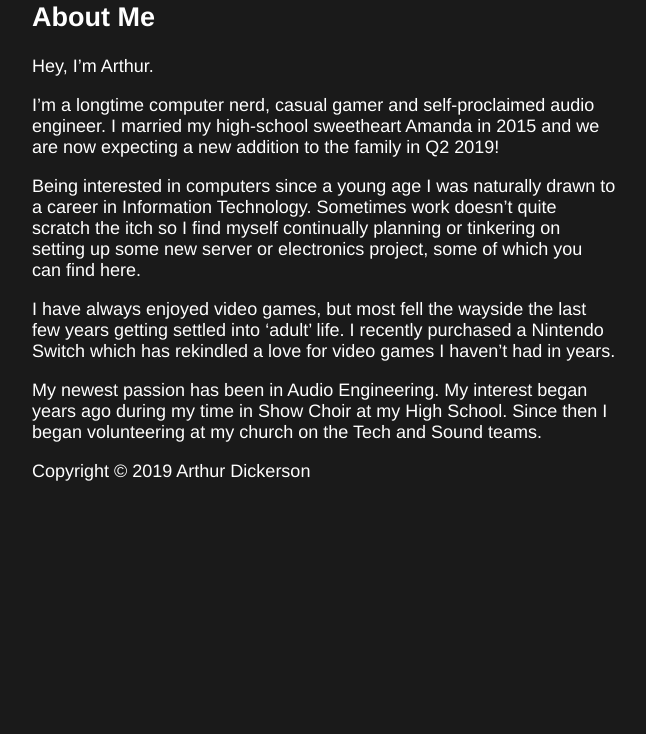
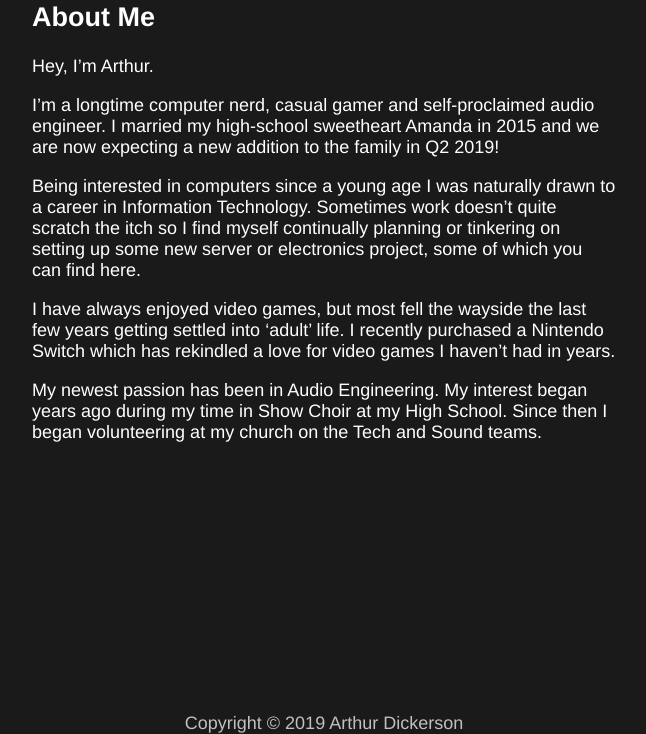
Before and after one commit to Arthurdd1994/Arthurdd1994.github.io, a Jekyll site: the page built from about.md, in a window 1280 px wide. Shown: the part 298-1032 px from the top of the page, without its empty margins (316-962 px from the left). Built offline with Jekyll 4.4.1, drawn with Linux system fonts in a browser that asks for light colours; before the commit the page ends 900 px from its top, so only the background shows below that.

Commit message:
Update default_style.css

```diff
--- a/css/default_style.css
+++ b/css/default_style.css
@@ -84,6 +84,11 @@ body {
   color: #c0c0c0;
 }
 
+footer {
+  margin-top: 15em;
+  color: #c0c0c0;
+  text-align: center;
+}
 
 @media only screen and (max-width: 590px) {
   .header img {
```
